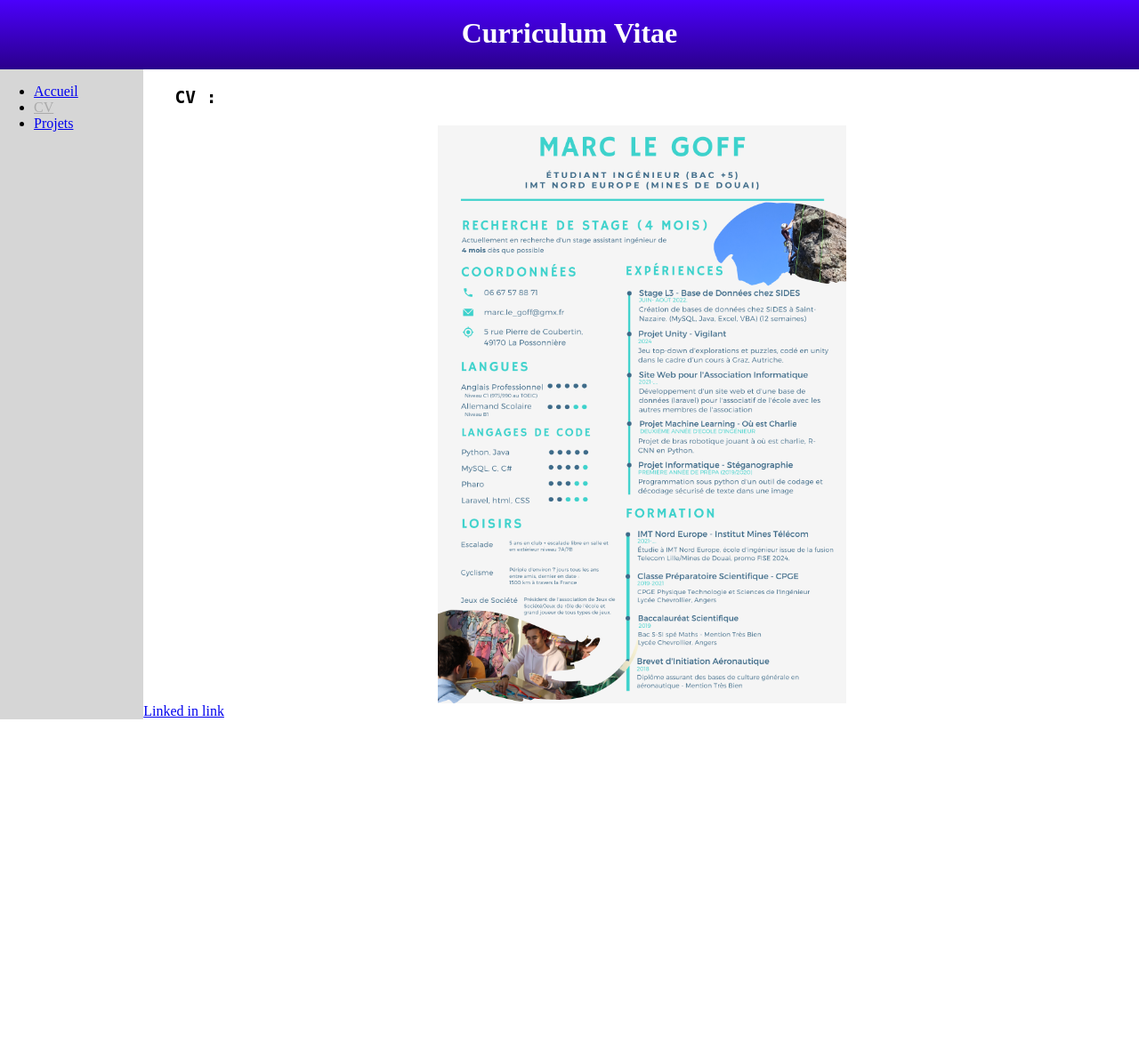
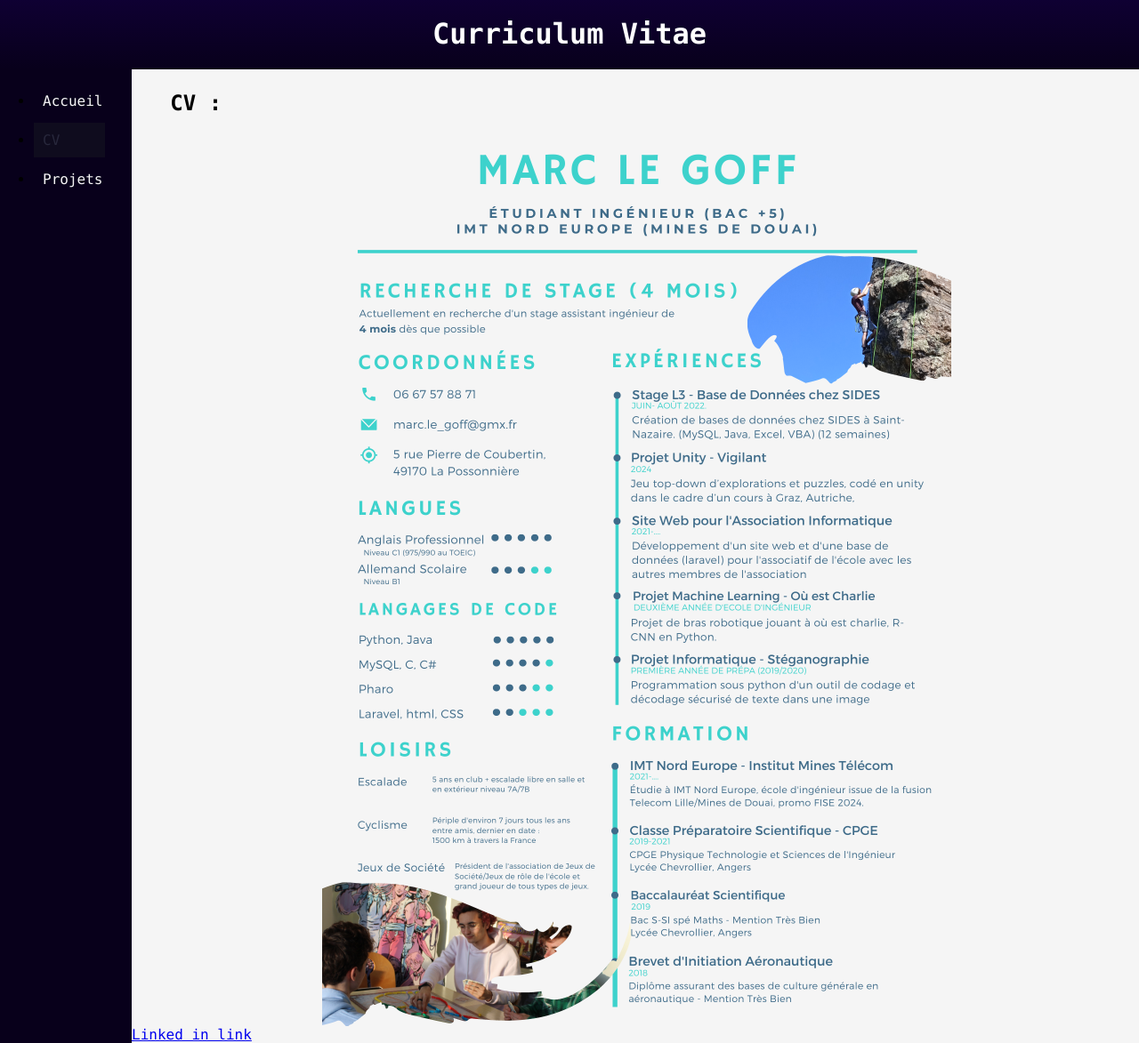
Before and after one commit to MegaStunt49/IDAW, a PHP site: page /cv.html in a window 1280 px wide. Shown: the whole page at 89% size. Before the commit the page ends 809 px from the top, so only its background shows below. Run offline with PHP 8.4, Linux system fonts and the light colour scheme.

Commit message:
Font & menuing

```diff
--- a/SitePro/v1/cv.html
+++ b/SitePro/v1/cv.html
@@ -26,7 +26,7 @@
                 <div class="item 1">
                     <h2><pre>   CV :</pre></h2>
                     <div class="conteneur-flexible">
-                        <img height="650" src="CV.png">
+                        <img height="1000" src="CV.png">
                     </div>
                     <a href="https://github.com/MegaStunt49">Linked in link</a>
                 </div>
--- a/SitePro/v1/firstStyle.css
+++ b/SitePro/v1/firstStyle.css
@@ -5,6 +5,10 @@
     justify-content: space-around;
     align-content: space-around;
     box-sizing: border-box;
+    background: rgb(245, 245, 245);
+}
+* {
+    font-family: Consolas, 'Courier New', monospace;
 }
 .side{
     margin: -10px -10px;
@@ -16,13 +20,22 @@
     flex-flow: column wrap;
 }
 .menu-flexible{
-    background-color: rgb(214, 214, 214);
-    flex-grow: 1;
+    background-color: rgb(8, 0, 27);
+    width: 150px;
 }
 .element-flexible{
     flex: 1 0 auto;
-    flex-grow: 9;
 }
+
+.menu a {
+    padding: 10px;
+    text-decoration: none;
+    display: inline-block;
+    margin-bottom: 5px;
+    width: 60px;
+    color: whitesmoke;
+}
+
 .titre{
     align-self: center;
 }
@@ -31,12 +44,15 @@
     display: flex;
     flex-flow: column wrap;
     align-items: center;
-    background: linear-gradient(#4c00ff, #2a008b);
+    background: linear-gradient(#0f0033, #08001b);
     color: rgb(255, 255, 255);
     margin: -10px -10px;
     margin-bottom: 10px ;
 }
-
 #currentpage {
-    color: rgb(170, 170, 170);
+    color: rgb(40, 40, 60);
+    background-color: rgb(15, 12, 30);
 }
+#menu ul {
+    list-style: none;
+}
--- a/SitePro/v1/projets.html
+++ b/SitePro/v1/projets.html
@@ -9,7 +9,7 @@
     <body>
         <div class="head">
             <div class="titre">
-                <h1>Projets</h1>
+                <h1><pre>Projets</pre></h1>
             </div>
         </div>
         <div class="conteneur-flexible ligne side">
```
